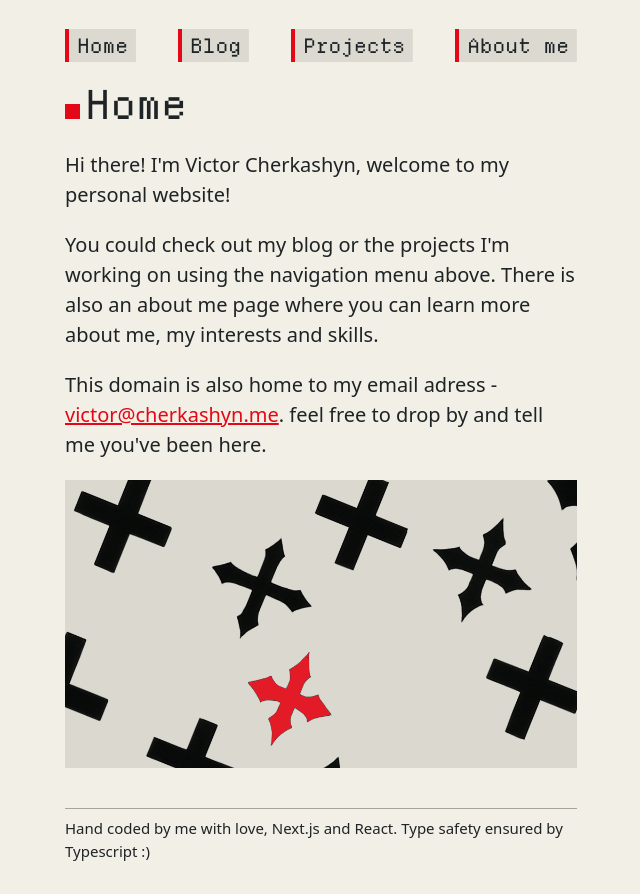
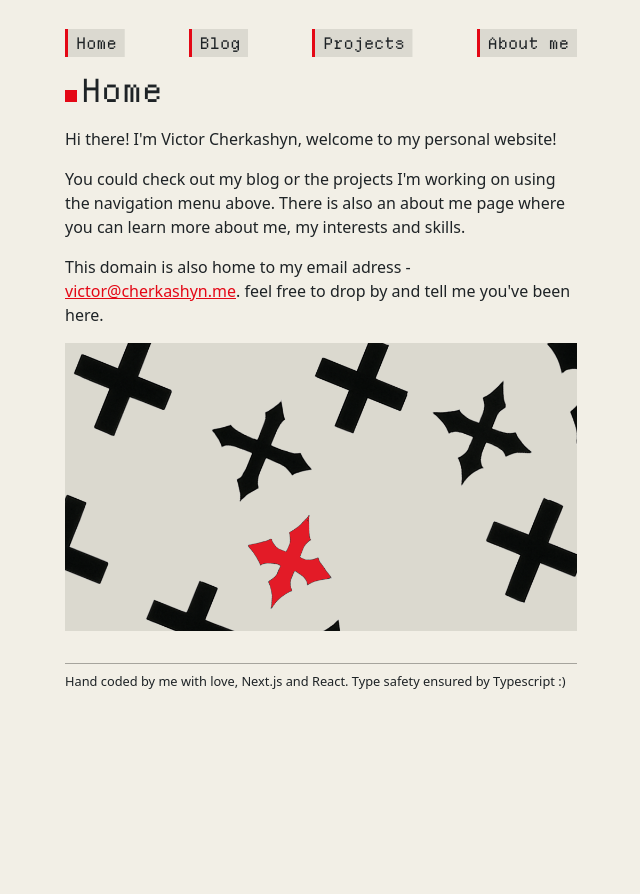
Before and after one commit to verbey/personal-website, a Next.js app: page / in a window 1280 px wide. Shown: the whole page, without its empty margins (319-959 px from the left). After the commit the page ends 800 px from the top, so only its background shows below. Built offline with nearby package versions, Linux system fonts and the light colour scheme.

Commit message:
Update font sizes

```diff
--- a/src/app/blog/[slug]/page.module.css
+++ b/src/app/blog/[slug]/page.module.css
@@ -18,7 +18,7 @@
 }
 
 .title {
-	font-size: 2.5rem;
+	font-size: 2rem;
 }
 
 .title::before {
@@ -40,7 +40,7 @@
 	gap: 1svh;
 }
 
-.header > *:not(time) {
+.header>*:not(time) {
 	font-family: var(--font-departure-mono);
 }
 
@@ -51,6 +51,6 @@
 	line-height: 1.5;
 }
 
-.post > ul {
+.post>ul {
 	list-style: '→ ' inside;
 }
--- a/src/app/layout.module.css
+++ b/src/app/layout.module.css
@@ -6,7 +6,7 @@
 .footer {
 	margin-top: 1rem;
 	line-height: 1.5;
-	font-size: 0.75rem;
+	font-size: 0.8rem;
 	border-top: 1px solid var(--bg-shade);
 	padding-top: 1svh;
 }
--- a/src/app/reset.css
+++ b/src/app/reset.css
@@ -1,6 +1,6 @@
 html {
 	box-sizing: border-box;
-	font-size: 1.25rem;
+	font-size: 1rem;
 }
 
 *,
```
